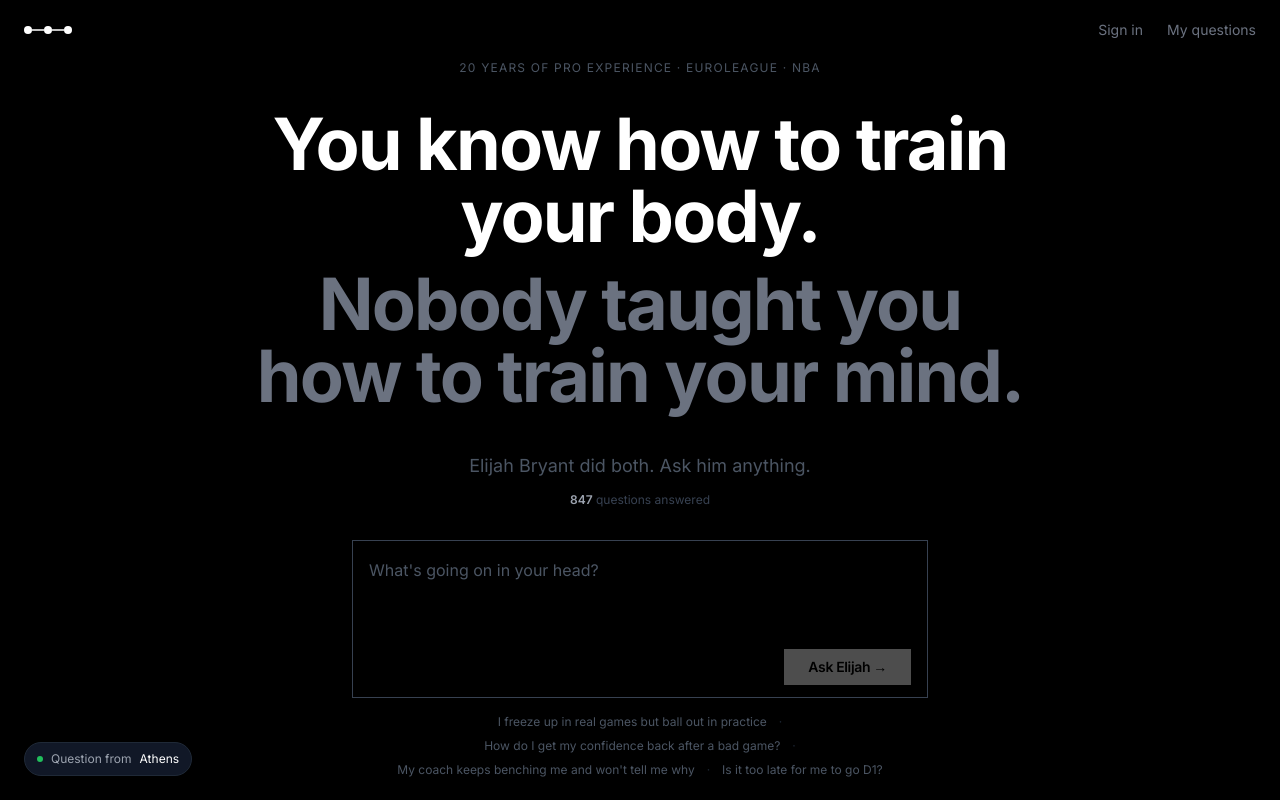
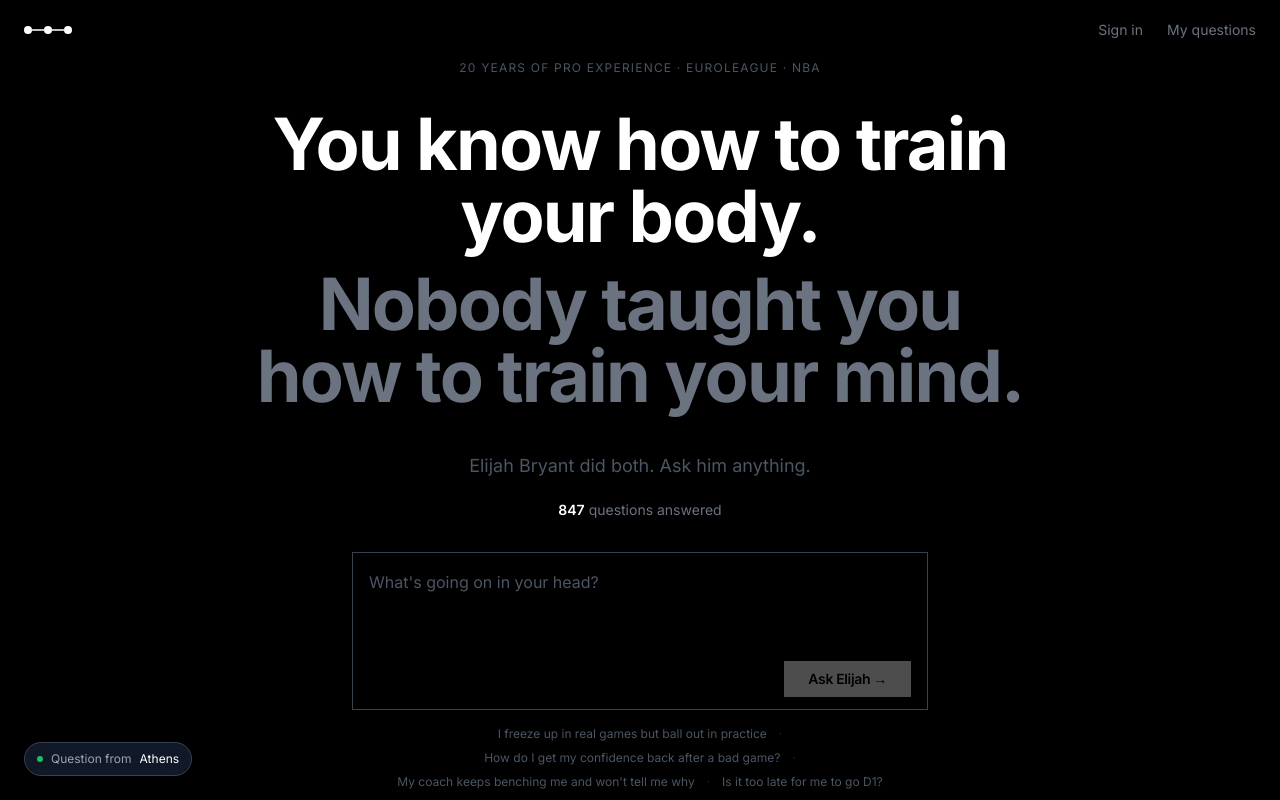
Before and after one commit to ebb95-cpu/ask-elijah, a Next.js app: page / in a window 1280 px wide. Shown: the top 800 px of the page. Built offline with nearby package versions, Linux system fonts and the light colour scheme; no server answers.

Commit message:
Fix counter and ticker visibility on black background
Co-Authored-By: Claude Sonnet 4.6 <noreply@anthropic.com>

```diff
--- a/app/page.tsx
+++ b/app/page.tsx
@@ -75,7 +75,7 @@ function ActivityTicker() {
         .ticker-visible { animation: tickerFade 0.4s ease forwards; }
         .ticker-hidden { opacity: 0; transition: opacity 0.3s ease; }
       `}</style>
-      <div className={`flex items-center gap-2 text-xs bg-gray-900 border border-gray-800 px-3 py-2 rounded-full ${visible ? 'ticker-visible' : 'ticker-hidden'}`}>
+      <div className={`flex items-center gap-2 text-xs bg-gray-900 border border-gray-700 px-3 py-2 rounded-full ${visible ? 'ticker-visible' : 'ticker-hidden'}`}>
         <span className="inline-block w-1.5 h-1.5 rounded-full bg-green-500 animate-pulse flex-shrink-0" />
         <span className="text-gray-400">Question from</span>
         <span className="text-white font-medium">{ACTIVITY_CITIES[cityIndex]}</span>
@@ -97,8 +97,8 @@ function QuestionCounter() {
   }, [])
 
   return (
-    <p className="text-xs text-gray-700">
-      <span className="text-gray-400 font-semibold">{count.toLocaleString()}</span> questions answered
+    <p className="text-sm text-gray-500 mt-2">
+      <span className="text-white font-semibold">{count.toLocaleString()}</span> questions answered
     </p>
   )
 }
```
